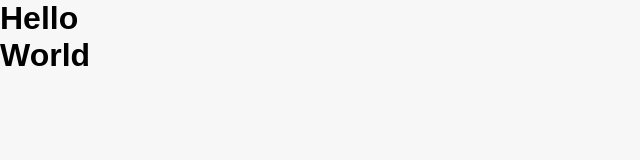
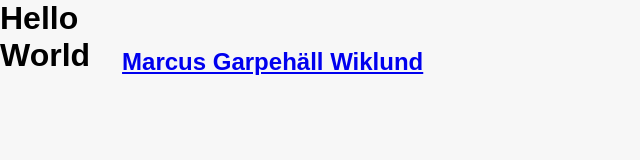
Before and after one commit to macksterino/marcus-gw-tenta, a Gatsby site: page / in a window 1280 px wide. Shown: the whole page, without its empty margins (0-640 px from the left). Built offline with nearby package versions, Linux system fonts and the light colour scheme; Gatsby itself is replaced by a stand-in of ours; a web font is replaced by a local one.

Commit message:
Added nav components

```diff
--- a/src/components/Container.js
+++ b/src/components/Container.js
@@ -1,9 +1,11 @@
 import React from "react"
 import { ContainerWrapper } from "../elements"
+import { Nav } from "../components"
 
 export const Container = ({ children }) => {
     return (
         <ContainerWrapper>
+            <Nav/>
             { children }
         </ContainerWrapper>
     )
--- /dev/null
+++ b/src/components/Nav.js
@@ -0,0 +1,13 @@
+import React from "react"
+import { Link } from "gatsby"
+import { NavWrapper } from "../elements"
+
+export const Nav = () => {
+    return (
+        <NavWrapper>
+            <Link to="/">
+            <h2>Marcus Garpehäll Wiklund</h2>
+            </Link>
+        </NavWrapper>
+    )
+}
--- a/src/components/index.js
+++ b/src/components/index.js
@@ -1 +1,2 @@
 export * from "./Container"
+export * from "./Nav"
--- /dev/null
+++ b/src/elements/NavElements.js
@@ -0,0 +1,12 @@
+import styled from "styled-components"
+
+export const NavWrapper = styled.nav`
+    grid-column: 2 / span 12;
+    grid-row: 1 / 2;
+    display: flex;
+    align-items: center;
+
+    @media ${props => props.theme.breakpoints.tablet} {
+        grid-column: 2 / span 6;
+    }
+`
--- a/src/elements/index.js
+++ b/src/elements/index.js
@@ -1 +1,2 @@
 export * from "./ContainerElements"
+export * from "./NavElements"
```
